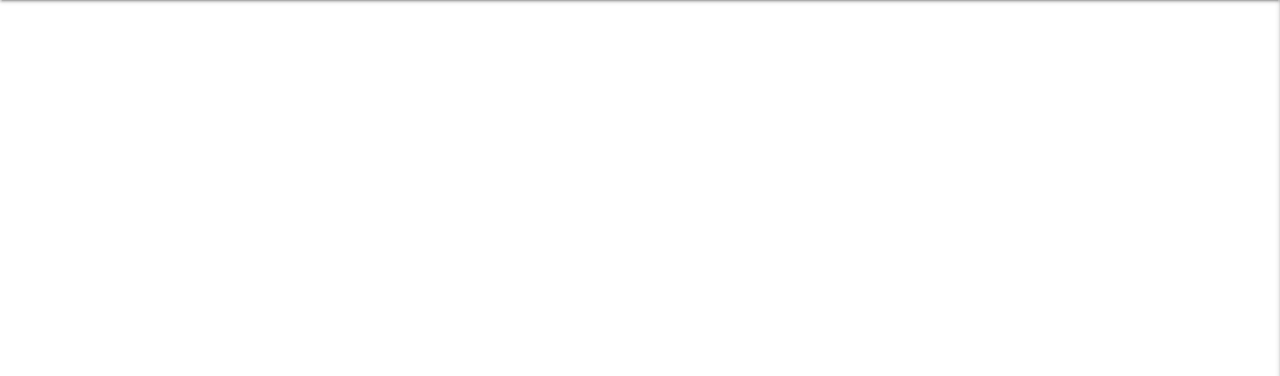
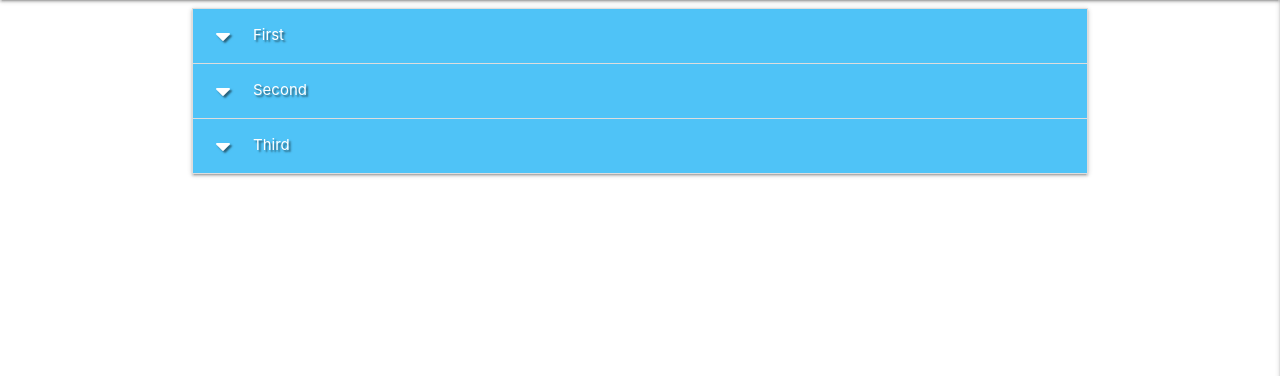
Before and after one commit to pjotrs-osnovskis/task-manager, a Flask app: page / in a window 1280 px wide. Shown: the part 64-440 px from the top of the page. Run offline with Flask 2, Linux system fonts and the light colour scheme; data that the repository does not hold is empty; some libraries are stand-ins or nearby versions.

Commit message:
add task collapsible setup

```diff
--- a/static/js/script.js
+++ b/static/js/script.js
@@ -2,3 +2,8 @@
 $(document).ready(function(){
     $('.sidenav').sidenav({edge: "right"});
   });
+
+// Function for collapsible Materialize accordion
+  $(document).ready(function(){
+    $('.collapsible').collapsible();
+  });
--- a/templates/tasks.html
+++ b/templates/tasks.html
@@ -9,4 +9,19 @@
         {{ task.due_date }}<br>
     {% endfor %}
 
+    <ul class="collapsible">
+        <li>
+          <div class="collapsible-header white-text light-blue lighten-2 text-shadow"><i class="fas fa-caret-down"></i>First</div>
+          <div class="collapsible-body"><span>Lorem ipsum dolor sit amet.</span></div>
+        </li>
+        <li>
+          <div class="collapsible-header white-text light-blue lighten-2 text-shadow"><i class="fas fa-caret-down"></i>Second</div>
+          <div class="collapsible-body"><span>Lorem ipsum dolor sit amet.</span></div>
+        </li>
+        <li>
+          <div class="collapsible-header white-text light-blue lighten-2 text-shadow"><i class="fas fa-caret-down"></i>Third</div>
+          <div class="collapsible-body"><span>Lorem ipsum dolor sit amet.</span></div>
+        </li>
+      </ul>
+
 {% endblock %}
```
